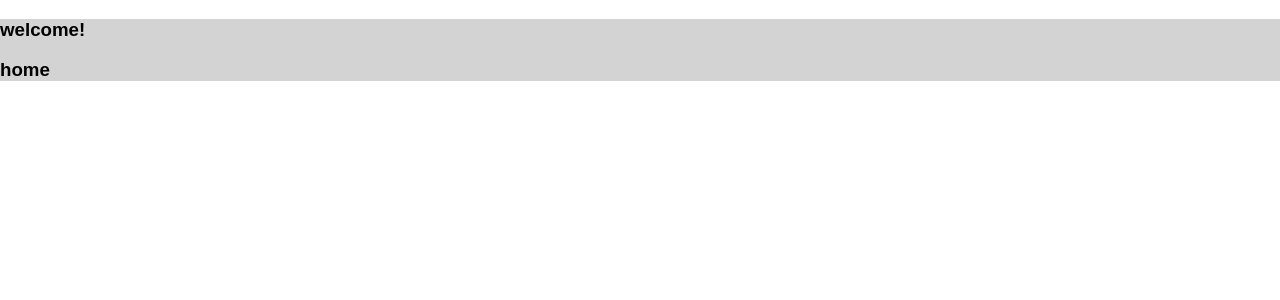
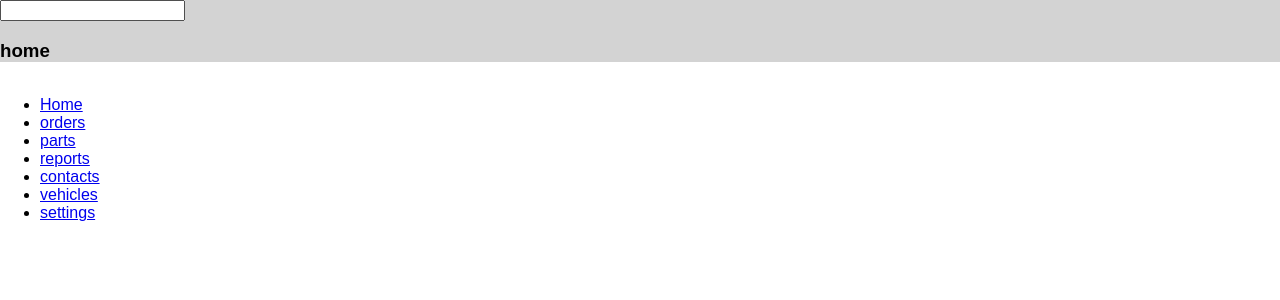
Before and after one commit to da-vaibhav/cactus, a React (Create React App) app: page / in a window 1280 px wide. Shown: the top 300 px of the page. Built offline with nearby package versions, Linux system fonts and the light colour scheme.

Commit message:
app page js

```diff
--- a/src/App.js
+++ b/src/App.js
@@ -1,19 +1,32 @@
 import React, { Component } from 'react';
 import './App.css';
-import { BrowserRouter, Route } from 'react-router-dom';
+import { BrowserRouter as Router, Route } from 'react-router-dom';
 import Home from './Home';
-import Login from './Login';
-
+import Sidebar  from './components/Sidebar/Sidebar';
+import routes from './routes';
+import Search from './components/Search/Search'
 class App extends Component {
   render() {
     return (
-      <BrowserRouter>
+      <Router>
         <div className="App">
-          <h3>welcome!</h3>
+          <Search />
           <Route path="/" exact component={Home} />
-          <Route path="/login" exact component={Login} />
+          <div>
+            <nav><Sidebar /></nav>
+            <main>
+              {routes.map(route =>
+                <Route
+                  key={route.title}
+                  path={route.path}
+                  exact={route.exact}
+                  component={route.component}
+                />
+              )}
+            </main>
+          </div>
         </div>
-      </BrowserRouter>
+      </Router>
     );
   }
 }
```
